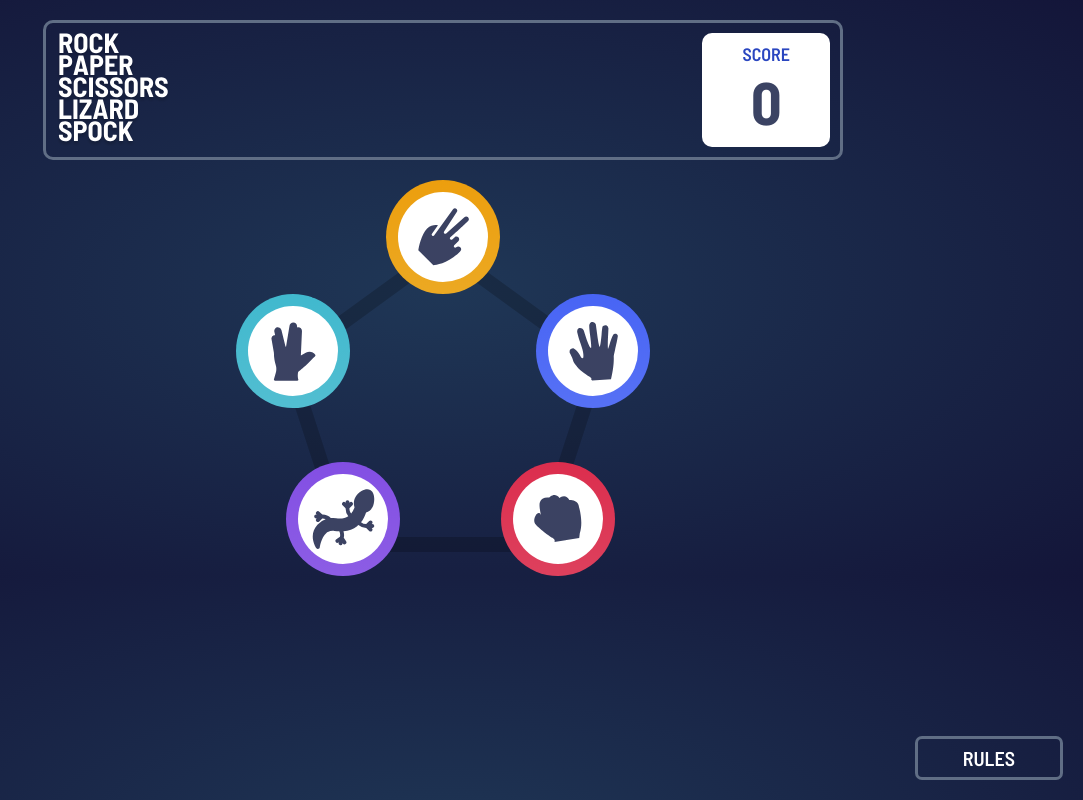
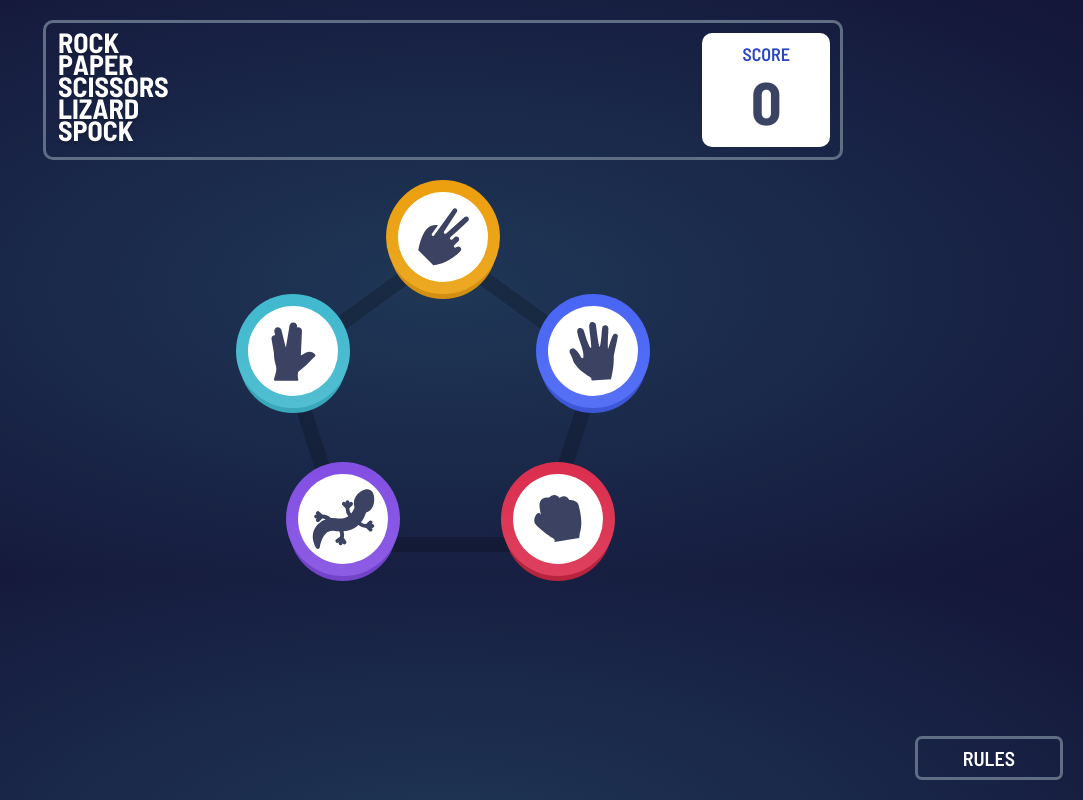
Before and after one commit to faithandjs/rock-paper-scissors, a React (Create React App) app: page / in a window 1280 px wide. Shown: the whole page, without its empty margins (197-1280 px from the left). Built offline with nearby package versions, Linux system fonts and the light colour scheme.

Commit message:
::after to add thickness to icon boxes

```diff
--- a/src/components/choice.tsx
+++ b/src/components/choice.tsx
@@ -161,32 +161,30 @@ function Choice() {
     setYourChoice(svgSetter(choices.you));
     setTimeout(() => {
       setComputerChoice(svgSetter(choices.computer));
-      document.querySelector('.computer')?.classList.remove('temp')
+      document.querySelector(".computer")?.classList.remove("temp");
       check(choices.you, choices.computer);
+      setStatusSet(true);
     }, 1500);
   }, [choices]);
+
   useEffect(() => {
-    setTimeout(() => {
-      setStatusSet(true);
     switch (stat) {
       case status.WIN:
-         document.querySelector('.you .box')?.classList.add('ring')
+        document.querySelector(".you .box")?.classList.add("ring");
         break;
       case status.LOSE:
-         document.querySelector('.computer .box')?.classList.add('ring')
+        document.querySelector(".computer .box")?.classList.add("ring");
         break;
       case status.DRAW:
-         document.querySelector('.you .box')?.classList.add('ring')
-         document.querySelector('.computer .box')?.classList.add('ring')
+        document.querySelector(".you .box")?.classList.add("ring");
+        document.querySelector(".computer .box")?.classList.add("ring");
         break;
 
       default:
         break;
     }
+  }, [statusSet]);
 
-      console.log(statusSet);
-    }, 2000);
-  }, [statusSet]);
   useEffect(() => {
     if (stat !== null && statusSet) {
       compute(stat);
@@ -198,7 +196,7 @@ function Choice() {
       <div className="you-box">
         <div className="picked">you picked</div>
 
-        <div className='you'>{yourChoice}</div>
+        <div className="you">{yourChoice}</div>
       </div>
       {statusSet && (
         <div className="reset">
@@ -216,7 +214,7 @@ function Choice() {
       <div className="comp-box">
         <div className="picked">the house picked</div>
 
-        <div className='computer  temp'>{computerChoice}</div>
+        <div className="computer  temp">{computerChoice}</div>
       </div>
     </section>
   );
--- a/src/components/home.tsx
+++ b/src/components/home.tsx
@@ -9,14 +9,21 @@ import { choices, options, contextType, status } from "./type";
 export const Wrapper = createContext<contextType | null>(null);
 const { Provider } = Wrapper;
 function Home() {
+  //const [data, setData] = useState(localStorage.getItem('rpsls-choices')? JSON.parse(localStorage.getItem('rpsls-choices')): require('./data.json'))
+
   const [choices, setChoices] = useState<choices>({
-    you: 0,
-    computer: 0,
-  });
+          you: 0,
+          computer: 0,
+        }
+  );
   const [chooseScreen, setChoose] = useState(true);
   const [choiceScreen, setChoice] = useState(false);
-  const [score, setScore] = useState<number>(0);
-  console.log(choices);
+  const [score, setScore] = useState<number>(
+    localStorage.getItem("rpsls-score")
+      ? JSON.parse(localStorage.getItem("rpsls-score")!)
+      : 0);
+  localStorage.setItem("rpsls-score", JSON.stringify(score));
+  console.log(choices, score);
 
   const settingChoices = (num: options) => {
     let comp = Math.round(Math.random() * 5);
@@ -33,7 +40,6 @@ function Home() {
     setChoose(true);
   };
   const compute = (action: status) => {
-    console.log(action);
     switch (action) {
       case status.WIN:
         setScore(score + 1);
@@ -48,10 +54,8 @@ function Home() {
     const rule = document.querySelector(".box-box")?.classList;
     if (rule?.contains("none")) {
       rule.remove("none");
-      console.log("remove");
     } else {
       rule?.add("none");
-      console.log("add");
     }
   };
   const value = useMemo(
--- a/src/components/style/style.scss
+++ b/src/components/style/style.scss
@@ -15,6 +15,24 @@ $border: 12px solid;
   margin: 0;
   padding: 0;
   box-sizing: border-box;
+}
+@mixin icons ($bg, $afterColor) {
+  background: $bg;
+  position: relative;
+  &::after {
+    content: "";
+    width: 95%;
+    height: 95%;
+    position: absolute;
+    bottom: 0;
+    left: 0;
+    right: 0;
+    border-radius: 50%;
+    background: $afterColor;
+    transform: translateY(5px);
+    margin: auto;
+    z-index: -1;
+  }
 }
 body {
   background: $RadialGradient;
@@ -94,19 +112,19 @@ body {
       }
       .sc-box {
         // background: ;
-        background: $ScissorsGradient;
+        @include icons($ScissorsGradient,rgb(211, 143, 18) )
       }
       .sp-box {
-        background: $SpockGradient;
+        @include icons($SpockGradient,hsl(189, 53%, 48%) )
       }
       .p-box {
-        background: $PaperGradient;
+        @include icons($PaperGradient,hsl(230, 65%, 54%) )
       }
       .l-box {
-        background: $LizardGradient;
+        @include icons($LizardGradient,hsl(261, 56%, 53%) )
       }
       .r-box {
-        background: $RockGradient;
+        @include icons($RockGradient,hsl(349, 68%, 43%) )
       }
     }
     section.choose {
@@ -116,6 +134,9 @@ body {
       display: flex;
       align-items: center;
       justify-content: center;
+      .pentagon {
+        z-index: -1000;
+      }
       .icons {
         position: absolute;
         top: -200px;
@@ -191,10 +212,8 @@ body {
           top: 0;
         }
       }
-      .ring{
-        box-shadow: rgb(85, 91, 255) 0px 0px 0px 3px, rgb(31, 193, 27) 0px 0px 0px 6px, rgb(255, 217, 19) 0px 0px 0px 9px, rgb(255, 156, 85) 0px 0px 0px 12px, rgb(255, 85, 85) 0px 0px 0px 15px;
-       // box-shadow:rgba(240, 46, 170, 0.4) -5px 5px, rgba(240, 46, 170, 0.3) -10px 10px, rgba(240, 46, 170, 0.2) -15px 15px, rgba(240, 46, 170, 0.1) -20px 20px, rgba(240, 46, 170, 0.05) -25px 25px ;
-        // animation:  r2 1s  infinite,r1 1s  infinite,r3 1s 2s infinite;
+      .ring {
+        animation: rings 1.2s ease-in-out infinite;
       }
       .you,
       .computer {
@@ -203,7 +222,7 @@ body {
         width: max-content;
         margin: auto;
       }
-      .temp{
+      .temp {
         width: 114px;
         height: 114px;
         border-radius: 50%;
@@ -308,33 +327,16 @@ body {
     }
   }
 }
-@keyframes r1 {
-  from {
-    //box-shadow: 0px 0px 0px 0px rgba(255, 255, 255, 0.04);
-    box-shadow: 0px 0px 0px 0px rgb(250, 4, 4);
+@keyframes rings {
+  0% {
+    box-shadow: 0px 0px 0px 0px rgba(255, 255, 255, 0.04),
+      0px 0px 0px 0px rgba(255, 255, 255, 0.025),
+      0px 0px 0px 0px rgba(255, 255, 255, 0.01);
   }
-  to {
-    //box-shadow: 0px 0px 0px 40px rgba(255, 255, 255, 0.04);
-    box-shadow: 0px 0px 0px 40px rgba(247, 3, 3, 0.952);
+
+  100% {
+    box-shadow: 0px 0px 0px 30px rgba(255, 255, 255, 0.04),
+      0px 0px 0px 80px rgba(255, 255, 255, 0.025),
+      0px 0px 0px 130px rgba(255, 255, 255, 0.01);
   }
 }
-@keyframes r2 {
-  from {
-    //box-shadow: 0px 0px 0px 0px rgba(255, 255, 255, 0.025);
-    box-shadow: 0px 0px 0px 0px rgba(94, 255, 0, 0.966);
-  }
-  to {
-    //box-shadow: 0px 0px 0px 80px rgba(255, 255, 255, 0.025);
-    box-shadow: 0px 0px 0px 80px rgb(24, 250, 3);
-  }
-}
-@keyframes r3 {
-  from {
-    //box-shadow: 0px 0px 0px 0px rgba(255, 255, 255, 0.01);
-    box-shadow: 0px 0px 0px 0px rgb(243, 1, 252);
-  }
-  to {
-    //box-shadow: 0px 0px 0px 120px rgba(255, 255, 255, 0.01);
-    box-shadow: 0px 0px 0px 120px rgba(247, 0, 255, 0.096);
-  }
-}
```
Lines whose indentation alone changed are shown as unchanged.
